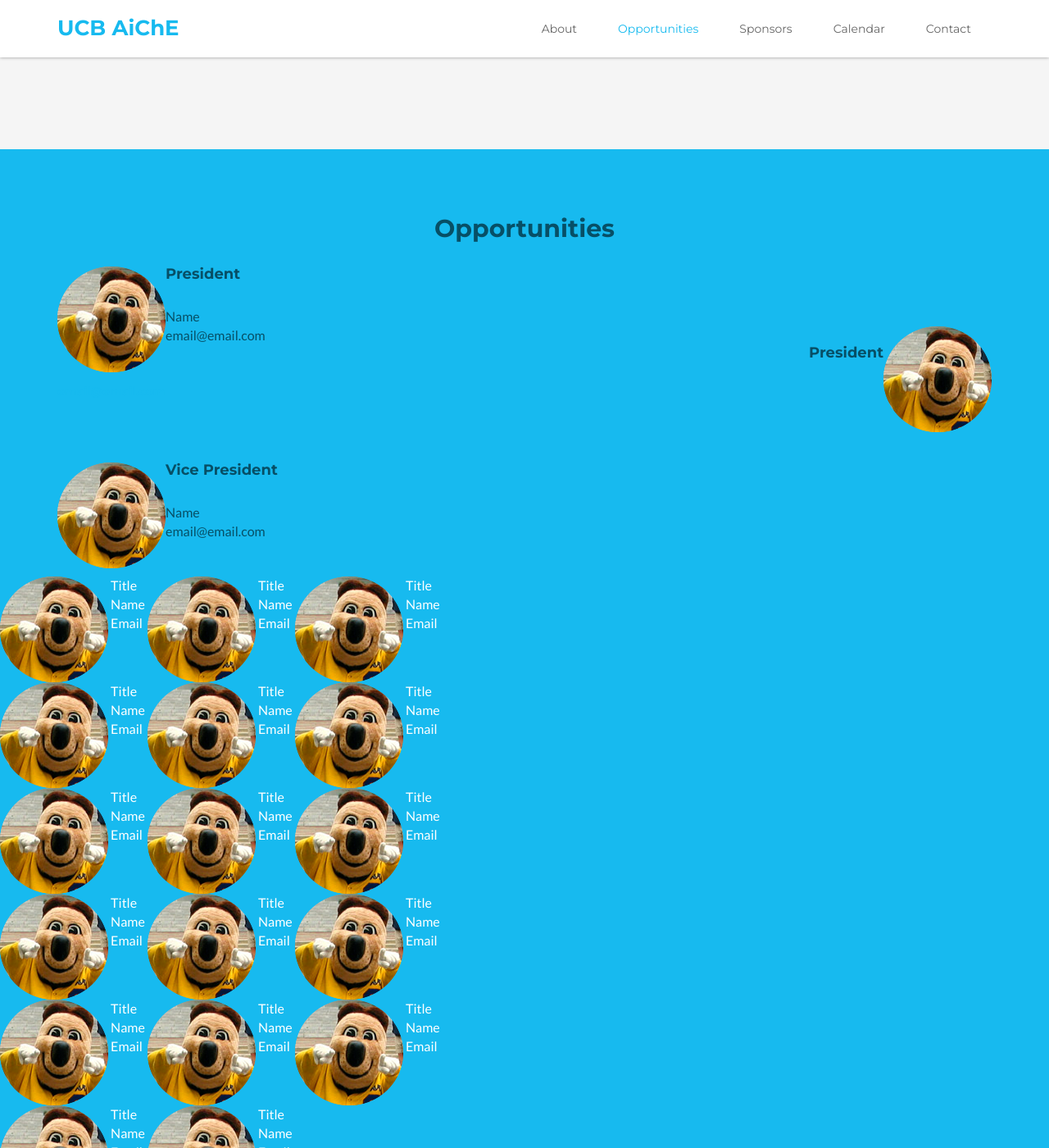
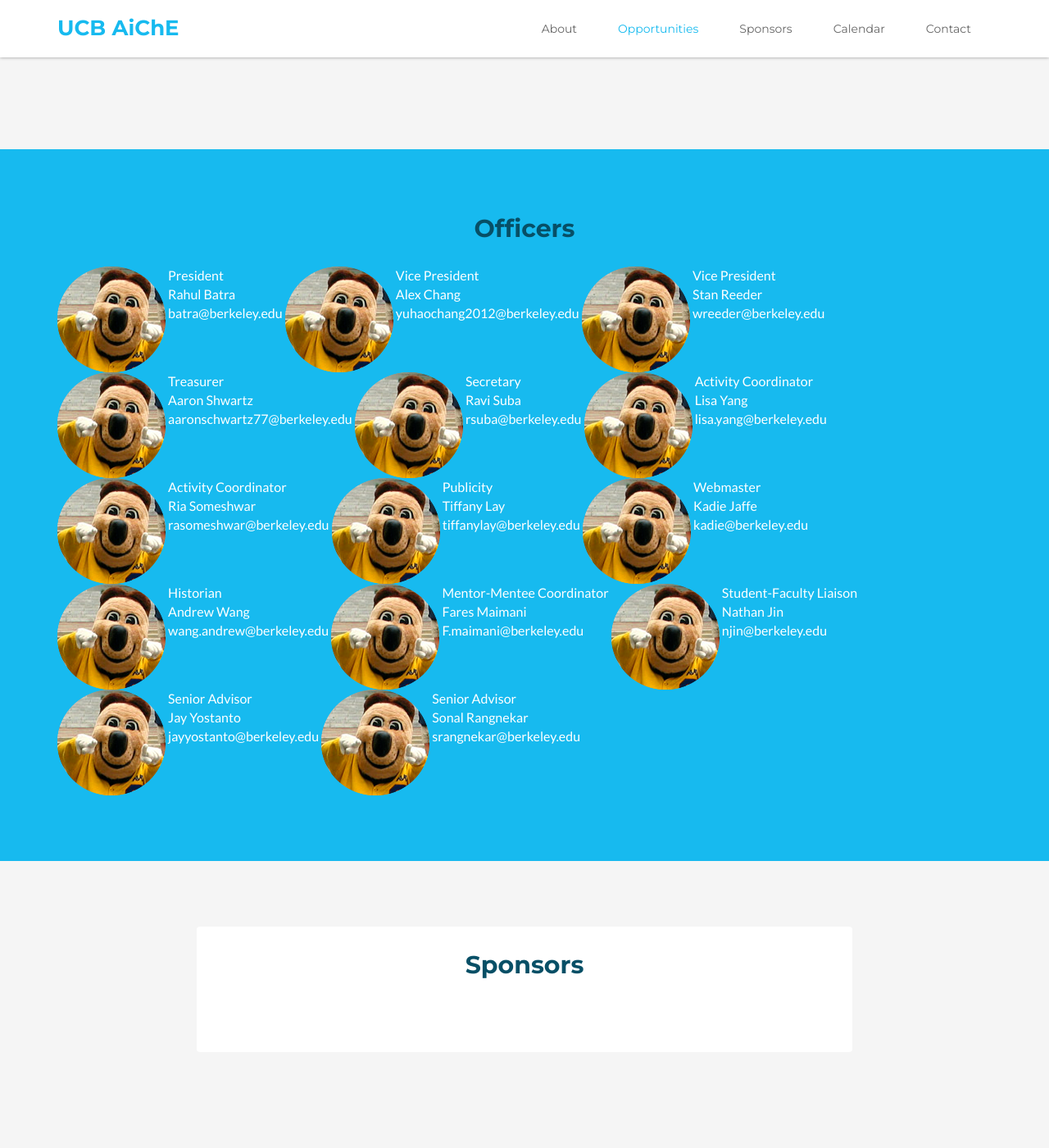
Before and after one commit to berkeleyAiChE/berkeleyAiChE.github.io, a Jekyll site: the page built from index.html, in a window 1280 px wide and 1400 px high, scrolled down 1101 px. Shown: the whole window at 82% size. Built offline with Jekyll 4.4.1, drawn with Linux system fonts in a browser that asks for light colours.

Commit message:
officer photos--not aligned

```diff
--- a/_includes/features.html
+++ b/_includes/features.html
@@ -1,178 +1,132 @@
     <!-- ******FEATURES****** -->
     <section id="features" class="features section">
         <div class="container text">
-            <h2 class="title"><center>Opportunities</center></h2>
-            <ul class="feature-list list-unstyled">
-                <li><p> <div class="profile">
-                        <img class="img-responsive" src="{{ site.baseurl }}public/images/profile.png" alt="" align="left" />
-                        <h4 class="title">  President </h4>  Name <br>
-                          email@email.com
+            <h2 class="title"><center>Officers</center></h2>
 
-                           <img class="img-responsive" src="{{ site.baseurl }}public/images/profile.png" alt="" align="right" />
-                        <h4 class="title" align="right">  President </h4>  <h5 align"right" Name <br>
-                          email@email.com </h5>
-
-                    </div></li><!--//profile-->
-
-                <br><br><br>
-             <li><div class="profile">
-                        <img class="img-responsive" src="{{ site.baseurl }}public/images/profile.png" alt="" align="left" />
-                        <h4 class="title">  Vice President</h4>  Name <br>
-                          email@email.com
-                    </li></div><!--//profile-->
-
-                </p>
-
-
-            </ul>
 
             <div style="display:inline-block;vertical-align:top;">
     <img class="img-responsive" src="{{ site.baseurl }}public/images/profile.png">
 </div>
 <div style="display:inline-block;">
-    <div>Title</div>
-    <div>Name</div>
-    <div>Email</div>
+    <div>President</div>
+    <div>Rahul Batra</div>
+    <div>batra@berkeley.edu</div>
 </div>
 
 <div style="display:inline-block;vertical-align:top;">
     <img class="img-responsive" src="{{ site.baseurl }}public/images/profile.png">
 </div>
 <div style="display:inline-block;">
-    <div>Title</div>
-    <div>Name</div>
-    <div>Email</div>
+    <div>Vice President</div>
+    <div>Alex Chang</div>
+    <div>yuhaochang2012@berkeley.edu</div>
 </div>
-<div style="display:inline-block;vertical-align:top;">
+<div style="display:inline-block;vertical-align:top;horizontal-align:right;">
     <img class="img-responsive" src="{{ site.baseurl }}public/images/profile.png">
 </div>
 <div style="display:inline-block;">
-    <div>Title</div>
-    <div>Name</div>
-    <div>Email</div>
+    <div>Vice President</div>
+    <div>Stan Reeder</div>
+    <div>wreeder@berkeley.edu</div>
 </div>
 <br>
 <div style="display:inline-block;vertical-align:top;">
     <img class="img-responsive" src="{{ site.baseurl }}public/images/profile.png">
 </div>
 <div style="display:inline-block;">
-    <div>Title</div>
-    <div>Name</div>
-    <div>Email</div>
+    <div>Treasurer</div>
+    <div>Aaron Shwartz</div>
+    <div>aaronschwartz77@berkeley.edu</div>
 </div>
 
 <div style="display:inline-block;vertical-align:top;">
     <img class="img-responsive" src="{{ site.baseurl }}public/images/profile.png">
 </div>
 <div style="display:inline-block;">
-    <div>Title</div>
-    <div>Name</div>
-    <div>Email</div>
+    <div>Secretary</div>
+    <div>Ravi Suba</div>
+    <div>rsuba@berkeley.edu</div>
 </div>
     <div style="display:inline-block;vertical-align:top;">
     <img class="img-responsive" src="{{ site.baseurl }}public/images/profile.png">
 </div>
 <div style="display:inline-block;">
-    <div>Title</div>
-    <div>Name</div>
-    <div>Email</div>
+    <div>Activity Coordinator</div>
+    <div>Lisa Yang</div>
+    <div>lisa.yang@berkeley.edu</div>
 </div>
     <br>
 <div style="display:inline-block;vertical-align:top;">
     <img class="img-responsive" src="{{ site.baseurl }}public/images/profile.png">
 </div>
 <div style="display:inline-block;">
-    <div>Title</div>
-    <div>Name</div>
-    <div>Email</div>
+    <div>Activity Coordinator</div>
+    <div>Ria Someshwar</div>
+    <div>rasomeshwar@berkeley.edu</div>
 </div>
 
 <div style="display:inline-block;vertical-align:top;">
     <img class="img-responsive" src="{{ site.baseurl }}public/images/profile.png">
 </div>
 <div style="display:inline-block;">
-    <div>Title</div>
-    <div>Name</div>
-    <div>Email</div>
+    <div>Publicity</div>
+    <div>Tiffany Lay</div>
+    <div>tiffanylay@berkeley.edu</div>
 </div>
 <div style="display:inline-block;vertical-align:top;">
     <img class="img-responsive" src="{{ site.baseurl }}public/images/profile.png">
 </div>
 <div style="display:inline-block;">
-    <div>Title</div>
-    <div>Name</div>
-    <div>Email</div>
+    <div>Webmaster</div>
+    <div>Kadie Jaffe</div>
+    <div>kadie@berkeley.edu</div>
 </div>
 <br>
 <div style="display:inline-block;vertical-align:top;">
     <img class="img-responsive" src="{{ site.baseurl }}public/images/profile.png">
 </div>
 <div style="display:inline-block;">
-    <div>Title</div>
-    <div>Name</div>
-    <div>Email</div>
+    <div>Historian</div>
+    <div>Andrew Wang</div>
+    <div>wang.andrew@berkeley.edu</div>
 </div>
 
 <div style="display:inline-block;vertical-align:top;">
     <img class="img-responsive" src="{{ site.baseurl }}public/images/profile.png">
 </div>
 <div style="display:inline-block;">
-    <div>Title</div>
-    <div>Name</div>
-    <div>Email</div>
+    <div>Mentor-Mentee Coordinator</div>
+    <div>Fares Maimani</div>
+    <div>F.maimani@berkeley.edu</div>
 </div>
     <div style="display:inline-block;vertical-align:top;">
     <img class="img-responsive" src="{{ site.baseurl }}public/images/profile.png">
 </div>
 <div style="display:inline-block;">
-    <div>Title</div>
-    <div>Name</div>
-    <div>Email</div>
+    <div>Student-Faculty Liaison</div>
+    <div>Nathan Jin</div>
+    <div>njin@berkeley.edu</div>
 </div>
     <br>
-    <div style="display:inline-block;vertical-align:top;">
-    <img class="img-responsive" src="{{ site.baseurl }}public/images/profile.png">
-</div>
-<div style="display:inline-block;">
-    <div>Title</div>
-    <div>Name</div>
-    <div>Email</div>
-</div>
+
 
 <div style="display:inline-block;vertical-align:top;">
     <img class="img-responsive" src="{{ site.baseurl }}public/images/profile.png">
 </div>
 <div style="display:inline-block;">
-    <div>Title</div>
-    <div>Name</div>
-    <div>Email</div>
+    <div>Senior Advisor</div>
+    <div>Jay Yostanto</div>
+    <div>jayyostanto@berkeley.edu</div>
 </div>
 <div style="display:inline-block;vertical-align:top;">
     <img class="img-responsive" src="{{ site.baseurl }}public/images/profile.png">
 </div>
 <div style="display:inline-block;">
-    <div>Title</div>
-    <div>Name</div>
-    <div>Email</div>
+    <div>Senior Advisor</div>
+    <div>Sonal Rangnekar</div>
+    <div>srangnekar@berkeley.edu</div>
 </div>
 <br>
-<div style="display:inline-block;vertical-align:top;">
-    <img class="img-responsive" src="{{ site.baseurl }}public/images/profile.png">
-</div>
-<div style="display:inline-block;">
-    <div>Title</div>
-    <div>Name</div>
-    <div>Email</div>
-</div>
-
-<div style="display:inline-block;vertical-align:top;">
-    <img class="img-responsive" src="{{ site.baseurl }}public/images/profile.png">
-</div>
-<div style="display:inline-block;">
-    <div>Title</div>
-    <div>Name</div>
-    <div>Email</div>
-</div>
 
 
         </div><!--//container-->
```
Also changed, not shown: 1 other file.
